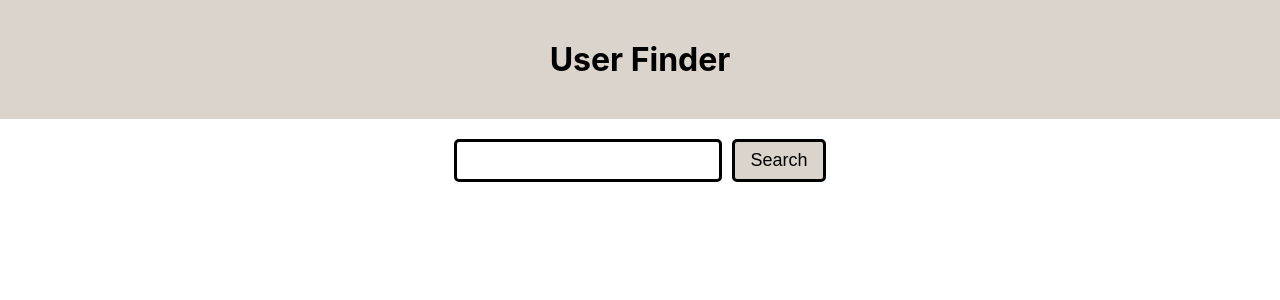
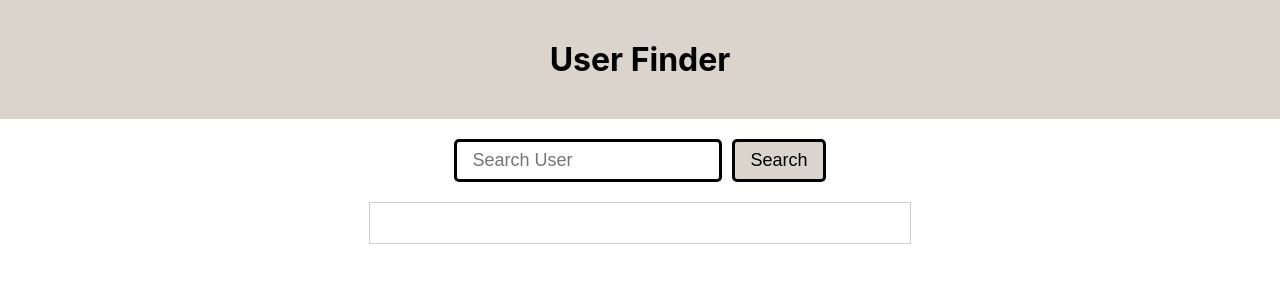
Before and after one commit to MiranKorkmaz/search-bar-joyride, a React (Create React App) app: page / in a window 1280 px wide. Shown: the top 300 px of the page. Built offline with nearby package versions, Linux system fonts and the light colour scheme.

Commit message:
Add mock data

```diff
--- a/src/components/user-finder/UserFinder.css
+++ b/src/components/user-finder/UserFinder.css
@@ -38,3 +38,11 @@
     margin-left: 10px;
     cursor: pointer;
 }
+
+.body {
+    text-align: left;
+    border: 1px solid #d3cfca;
+    padding: 20px;
+    width: 500px;
+    margin: 20px auto;
+}
--- a/src/components/user-finder/UserFinder.tsx
+++ b/src/components/user-finder/UserFinder.tsx
@@ -1,17 +1,49 @@
-import "./UserFinder.css"
+import { FC, useState } from "react";
+import "./UserFinder.css";
 
-import { FC } from "react";
 
 export const UserFinder: FC = () => {
+    const users = [
+        {
+            name: "Ronni",
+            age: 23,
+            designation: "Stockbroker"
+        },
+        {
+            name: "Miran",
+            age: 25,
+            designation: "Software Engineer"
+        },
+        {
+            name: "Matin",
+            age: 24,
+            designation: "Law Student"
+        },
+        {
+            name: "Ala",
+            age: 1.5,
+            designation: "A Cat"
+        },
+    ];
+
+    const [text, setText] = useState("");
     return (
         <div>
             <div className="title">
                 <h1>User Finder</h1>
             </div>
             <div className="input-wrapper">
-                <input type="text" />
+                <input
+                    type="text"
+                    placeholder="Search User"
+                    value={text}
+                    onChange={e => setText(e.target.value)}
+                    />
                 <button>Search</button>
+            </div>
+            <div className="body">
+
             </div>
         </div>
     )
-}
+};
```
